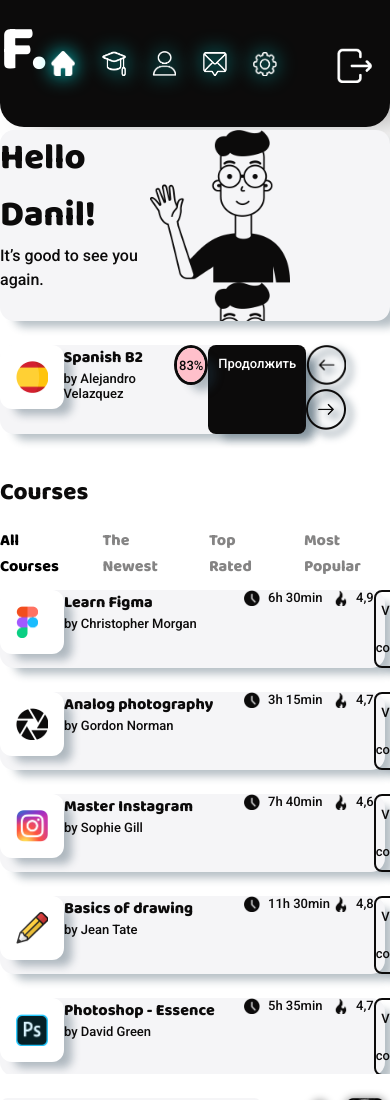
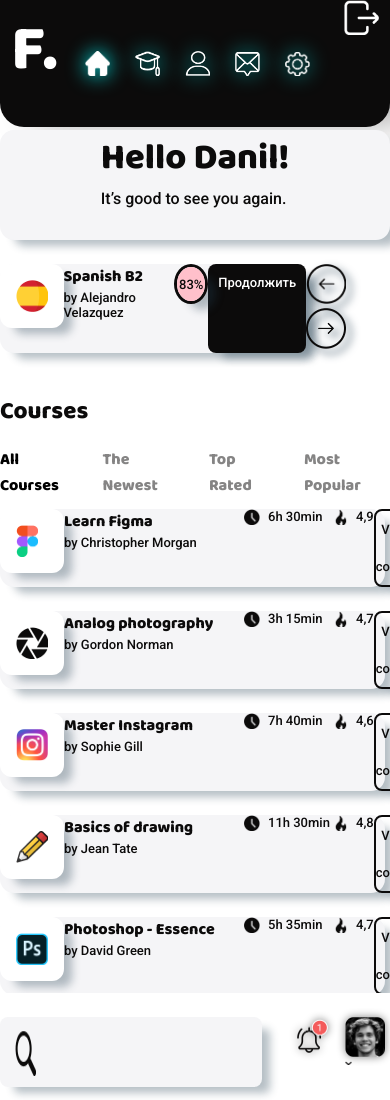
Before and after one commit to Dvhj/service, a plain HTML site: page index.html in a window 390 px wide. Shown: the top 1100 px of the page. Drawn offline with Linux system fonts and the light colour scheme.

Commit message:
feat: fix adaptive

```diff
--- a/style.css
+++ b/style.css
@@ -629,6 +629,7 @@ input {
 	}
  	nav {
  		display: flex;
+ 		justify-content: space-around;
  		position: static;
  		margin-top: 0;
 		width: 100%;
@@ -650,7 +651,7 @@ input {
 		flex-direction:row;
 		justify-content: space-around;
 		margin: 0 0;
-		grid-gap: 1%;
+		grid-gap: 0;
 	}
 
 	.icons div img {
@@ -659,7 +660,7 @@ input {
 		height: 50%;
 	}
 	.exit {
-		margin: 48px;
+		margin: 0;
 	}
 	section {
 		display: block;
@@ -668,12 +669,18 @@ input {
 
 
 	.hello_box{
+		justify-content: center;
 		width: 100%;
 		margin-top: 1%;
+		height: 13vh;
 	}
 
 	.hello_box__text{
 		margin: 0;
+	}
+
+	.hello_man {
+		display: none
 	}
 
 	.chosen_course div{
```
